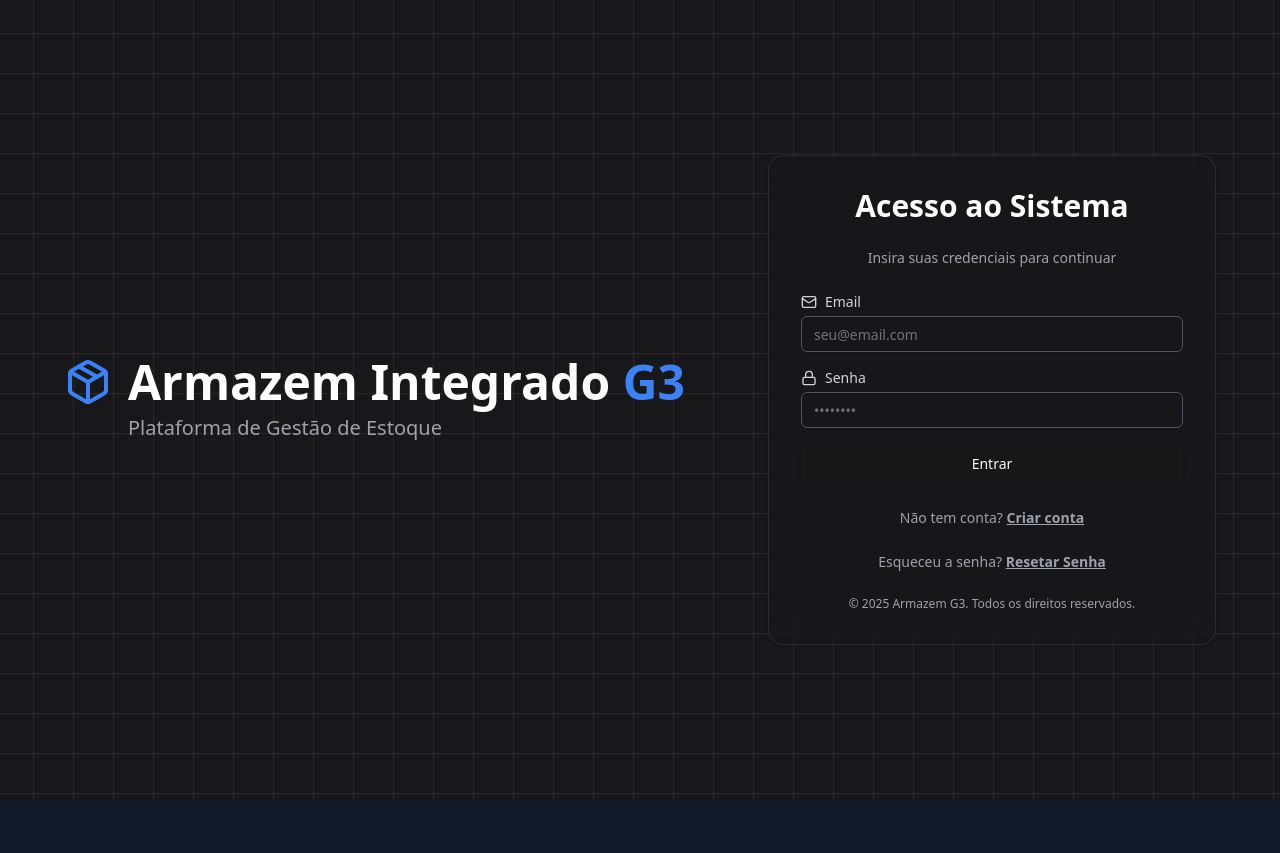
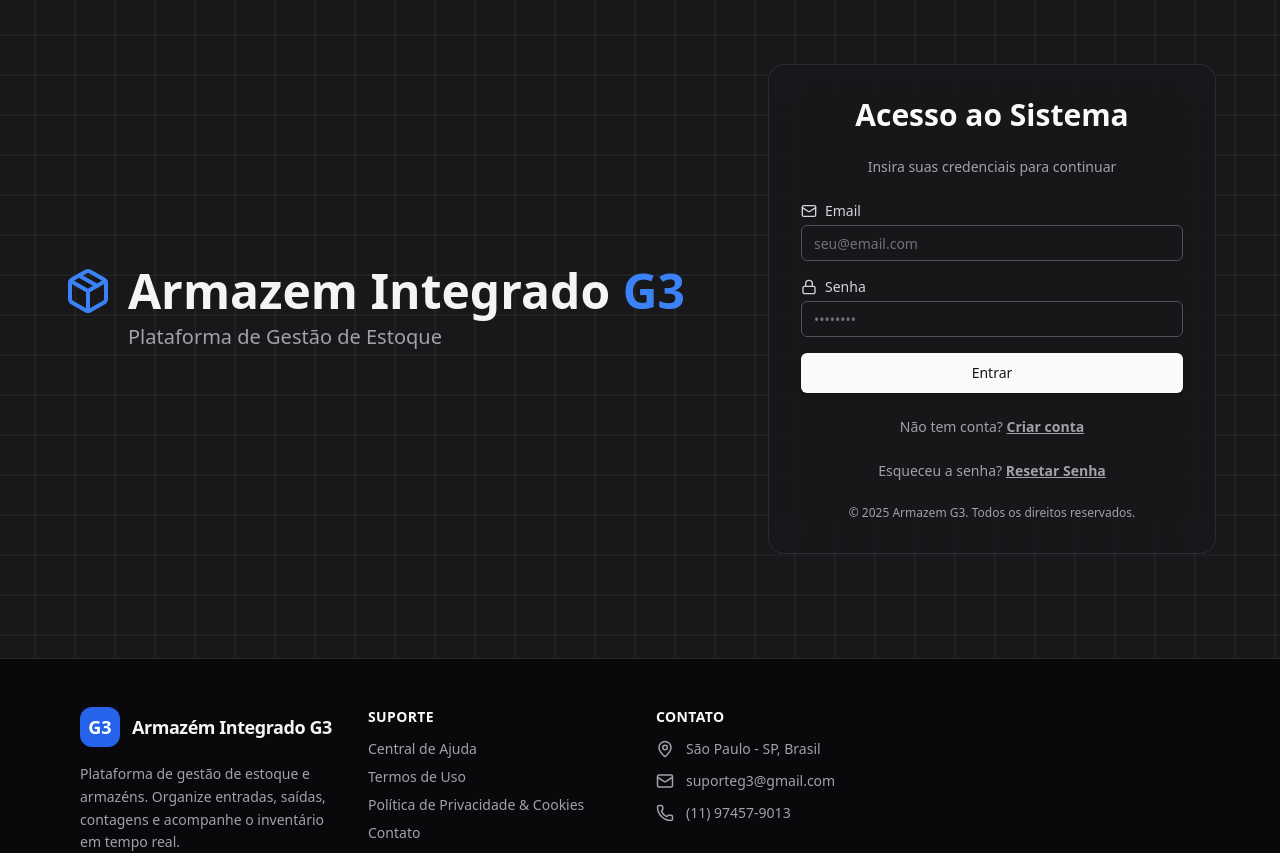
Before and after one commit to Guuhlima/armazem_project_pfc, a Next.js app in the folder Armazem_frontend/: page / in a window 1280 px wide. Shown: the top 853 px of the page. Before the commit the page ends 800 px from the top, so only its background shows below. Built offline with nearby package versions, Linux system fonts and the light colour scheme; no server answers.

Commit message:
ajustes finais

```diff
--- a/Armazem_frontend/src/app/(private)/equipamento/create/page.tsx
+++ b/Armazem_frontend/src/app/(private)/equipamento/create/page.tsx
@@ -1,6 +1,6 @@
 // CreateItemPage.tsx
 import FormCreateItem from "./FormCreateItem";
-import Footer from "@/app/(private)/components/Footer";
+import Footer from "@/components/Footer";
 
 export default function CreateItemPage() {
   return (
--- a/Armazem_frontend/src/app/(private)/gestao/configauto/page.tsx
+++ b/Armazem_frontend/src/app/(private)/gestao/configauto/page.tsx
@@ -18,7 +18,7 @@ import {
 } from '@/components/ui/select';
 import Swal from 'sweetalert2';
 import 'sweetalert2/dist/sweetalert2.min.css';
-import Footer from "@/app/(private)/components/Footer";
+import Footer from "@/components/Footer";
 
 type Estoque = { id: number; nome: string };
 type Equipamento = { id: number; nome: string };
--- a/Armazem_frontend/src/app/(private)/gestao/solicitacoes/[id]/page.tsx
+++ b/Armazem_frontend/src/app/(private)/gestao/solicitacoes/[id]/page.tsx
@@ -9,7 +9,7 @@ import Swal from 'sweetalert2';
 import withReactContent from 'sweetalert2-react-content';
 import { CardContent, CardHeader } from '@/components/ui/card';
 import { Button } from '@/components/ui/button';
-import Footer from '@/app/(private)/components/Footer';
+import Footer from '@/components/Footer';
 
 export default function AccessRequestPage() {
   const { id } = useParams<{ id: string }>();
--- a/Armazem_frontend/src/app/(private)/gestao/usuarios/FormUsuarios.tsx
+++ b/Armazem_frontend/src/app/(private)/gestao/usuarios/FormUsuarios.tsx
@@ -4,7 +4,7 @@ import { useState } from 'react';
 import Sidebar from '@/app/(private)/components/Sidebar';
 import TableUsuario from './components/TableUsuarios';
 import { Card, CardContent } from '@/components/ui/card';
-import Footer from '@/app/(private)/components/Footer';
+import Footer from '@/components/Footer';
 
 const UsuariosPage = () => {
   const [sidebarCollapsed, setSidebarCollapsed] = useState(false);
--- a/Armazem_frontend/src/app/(private)/home/page.tsx
+++ b/Armazem_frontend/src/app/(private)/home/page.tsx
@@ -1,5 +1,5 @@
 'use client';
-import Footer from "@/app/(private)/components/Footer";
+import Footer from "@/components/Footer";
 
 import dynamic from 'next/dynamic';
 
--- a/Armazem_frontend/src/app/(private)/transfer/page.tsx
+++ b/Armazem_frontend/src/app/(private)/transfer/page.tsx
@@ -26,7 +26,7 @@ import { Separator } from '@/components/ui/separator';
 import { useIsClient } from '@/hooks/useIsClient';
 import { toast } from 'sonner';
 import { useSearchParams } from 'next/navigation';
-import Footer from "@/app/(private)/components/Footer";
+import Footer from "@/components/Footer";
 
 type View =
   | "inicio"
--- a/Armazem_frontend/src/app/page.tsx
+++ b/Armazem_frontend/src/app/page.tsx
@@ -10,6 +10,7 @@ import { Mail, Lock, Package } from 'lucide-react';
 import { api, apiAuth } from '@/services/api';
 import { useIsClient } from '@/hooks/useIsClient';
 import Swal from 'sweetalert2';
+import Footer from '@/components/Footer';
 
 export default function Login() {
   const [email, setEmail] = useState('');
@@ -22,43 +23,36 @@ export default function Login() {
 
   const handleLogin = async (e: React.FormEvent) => {
     e.preventDefault();
+    if (loading) return;
     setLoading(true);
     try {
-      const res = await apiAuth.post(
-        '/user/login',
-        { email, senha }
-      );
+      const res = await apiAuth.post('/user/login', { email, senha });
 
       const { accessToken, refreshToken, token, user } = res.data || {};
-      const at = accessToken ?? token; // Pega accessToken ou 'token' como fallback
+      const at = accessToken ?? token;
       if (!at) throw new Error('Token não retornado pelo backend');
 
-      // Salva no localStorage
       localStorage.setItem('accessToken', at);
       if (refreshToken) localStorage.setItem('refreshToken', refreshToken);
       if (user) localStorage.setItem('user', JSON.stringify(user));
 
       api.defaults.headers.common.Authorization = `Bearer ${at}`;
-
       window.dispatchEvent(new Event('auth:changed'));
 
       router.replace('/home');
-
     } catch (error: any) {
       console.error('Erro ao realizar login:', error);
-
 
       let title = 'Erro no Login';
       let text = 'Ocorreu um erro inesperado. Tente novamente.';
       let icon: 'error' | 'warning' = 'error';
 
-      // Verifica se é um erro da API (Axios)
       if (error.response) {
         const status = error.response.status;
         const data = error.response.data;
         text = data?.error || data?.message || text;
 
-        if (status === 401) { // Credenciais Inválidas
+        if (status === 401) {
           title = 'Credenciais Inválidas';
           icon = 'warning';
           text = 'E-mail ou senha incorretos. Verifique seus dados.';
@@ -70,7 +64,7 @@ export default function Login() {
           title = 'Erro no Servidor';
           text = 'Ocorreu um problema no servidor. Tente novamente mais tarde.';
         }
-      } else if (error.request) { // Erro de rede (não conseguiu conectar)
+      } else if (error.request) {
         title = 'Erro de Conexão';
         text = 'Não foi possível conectar ao servidor. Verifique sua rede.';
       } else {
@@ -78,42 +72,45 @@ export default function Login() {
       }
 
       Swal.fire({
-        title: title,
-        text: text,
-        icon: icon,
+        title,
+        text,
+        icon,
         timer: 3000,
         showConfirmButton: false,
         background: '#0b0b0b',
         color: '#e5e7eb',
         customClass: { popup: 'rounded-xl' }
       });
-
     } finally {
       setLoading(false);
     }
   };
 
   return (
-    <main className="min-h-screen flex items-center justify-between p-16 relative overflow-hidden bg-zinc-900">
-
+    <div className="dark">
+      <main className="min-h-screen flex flex-col relative overflow-hidden bg-zinc-900 text-zinc-100">
+        {/* background */}
         <div
           className="absolute inset-0 z-0 animate-pan-grid"
           style={{
             backgroundColor: '#18181b',
-          backgroundImage: 'linear-gradient(to right, rgba(255,255,255,0.07) 1px, transparent 1px), linear-gradient(to bottom, rgba(255,255,255,0.07) 1px, transparent 1px)',
+            backgroundImage:
+              'linear-gradient(to right, rgba(255,255,255,0.07) 1px, transparent 1px), linear-gradient(to bottom, rgba(255,255,255,0.07) 1px, transparent 1px)',
             backgroundSize: '40px 40px',
           }}
         />
 
+        {/* conteúdo central ocupa o espaço todo, mantendo o footer embaixo */}
+        <div className="flex-1 flex items-center justify-between p-16 relative z-10">
           <motion.div
-        className="flex flex-col z-10"
+            className="flex flex-col"
             initial={{ opacity: 0, x: -50 }}
             animate={{ opacity: 1, x: 0 }}
             transition={{ duration: 0.8, ease: 'easeOut', delay: 0.2 }}
           >
             <div className="flex items-center gap-4">
               <Package className="w-12 h-12 text-blue-500" />
-          <h1 className="text-5xl font-bold text-white">
+              <h1 className="text-5xl font-bold">
                 Armazem Integrado <span className="text-blue-500">G3</span>
               </h1>
             </div>
@@ -122,24 +119,21 @@ export default function Login() {
             </p>
           </motion.div>
 
-
           <motion.div
             initial={{ opacity: 0, x: 50 }}
             animate={{ opacity: 1, x: 0 }}
             transition={{ duration: 0.6, ease: 'easeOut', delay: 0.4 }}
-        className="w-full max-w-md relative z-10"
+            className="w-full max-w-md relative"
           >
             <Card className="rounded-2xl border border-zinc-700/50 bg-zinc-900/60 backdrop-blur-lg">
-
               <CardContent className="p-8">
-
                 <motion.div
                   initial={{ opacity: 0, y: 20 }}
                   animate={{ opacity: 1, y: 0 }}
                   transition={{ duration: 0.5, ease: 'easeOut', delay: 0.7 }}
                   className="space-y-6"
                 >
-              <h2 className="text-3xl font-bold text-center text-white">
+                  <h2 className="text-3xl font-bold text-center">
                     Acesso ao Sistema
                   </h2>
 
@@ -147,7 +141,7 @@ export default function Login() {
                     Insira suas credenciais para continuar
                   </p>
 
-              <form onSubmit={handleLogin} className="space-y-4">
+                  <form onSubmit={handleLogin} className="space-y-4" autoComplete="on">
                     <div>
                       <label className="flex items-center gap-2 text-sm font-medium text-zinc-300 mb-1">
                         <Mail className="w-4 h-4" />
@@ -159,6 +153,8 @@ export default function Login() {
                         value={email}
                         onChange={(e) => setEmail(e.target.value)}
                         required
+                        autoComplete="email"
+                        inputMode="email"
                         className="bg-transparent border-zinc-600 text-white placeholder:text-zinc-500"
                       />
                     </div>
@@ -174,11 +170,17 @@ export default function Login() {
                         value={senha}
                         onChange={(e) => setSenha(e.target.value)}
                         required
+                        autoComplete="current-password"
                         className="bg-transparent border-zinc-600 text-white placeholder:text-zinc-500"
                       />
                     </div>
 
-                <Button type="submit" className="w-full" size="lg" disabled={loading}>
+                    <Button
+                      type="submit"
+                      className="w-full"
+                      size="lg"
+                      disabled={loading}
+                    >
                       {loading ? 'Entrando...' : 'Entrar'}
                     </Button>
                   </form>
@@ -206,12 +208,16 @@ export default function Login() {
                   <p className="text-xs text-zinc-400 text-center">
                     © {new Date().getFullYear()} Armazem G3. Todos os direitos reservados.
                   </p>
-
                 </motion.div>
-
               </CardContent>
             </Card>
           </motion.div>
+        </div>
+
+        <div className="relative z-10">
+          <Footer />
+        </div>
       </main>
+    </div>
   );
 }
--- a/Armazem_frontend/src/app/(private)/components/Footer.tsx
+++ b/Armazem_frontend/src/components/Footer.tsx
@@ -336,38 +336,6 @@ export default function Footer() {
 
                     <div>
                         <h2 className="text-sm font-semibold tracking-wide text-zinc-900 dark:text-zinc-50 uppercase mb-3">
-                            Links Rápidos
-                        </h2>
-                        <nav className="flex flex-col gap-2 text-sm">
-                            <Link
-                                href="/"
-                                className="text-zinc-600 dark:text-zinc-400 hover:text-blue-600 dark:hover:text-blue-400 transition-colors"
-                            >
-                                Início
-                            </Link>
-                            <Link
-                                href="/home"
-                                className="text-zinc-600 dark:text-zinc-400 hover:text-blue-600 dark:hover:text-blue-400 transition-colors"
-                            >
-                                Dashboard
-                            </Link>
-                            <Link
-                                href="/estoque/acess"
-                                className="text-zinc-600 dark:text-zinc-400 hover:text-blue-600 dark:hover:text-blue-400 transition-colors"
-                            >
-                                Meu Armazém
-                            </Link>
-                            <Link
-                                href="/equipamento/create"
-                                className="text-zinc-600 dark:text-zinc-400 hover:text-blue-600 dark:hover:text-blue-400 transition-colors"
-                            >
-                                Novo Equipamento
-                            </Link>
-                        </nav>
-                    </div>
-
-                    <div>
-                        <h2 className="text-sm font-semibold tracking-wide text-zinc-900 dark:text-zinc-50 uppercase mb-3">
                             Suporte
                         </h2>
                         <nav className="flex flex-col gap-2 text-sm">
@@ -397,12 +365,6 @@ export default function Footer() {
                             >
                                 Contato
                             </a>
-                            <Link
-                                href="/faq"
-                                className="text-zinc-600 dark:text-zinc-400 hover:text-blue-600 dark:hover:text-blue-400 transition-colors"
-                            >
-                                FAQ
-                            </Link>
                         </nav>
                     </div>
 
```
Lines whose indentation alone changed are shown as unchanged.
